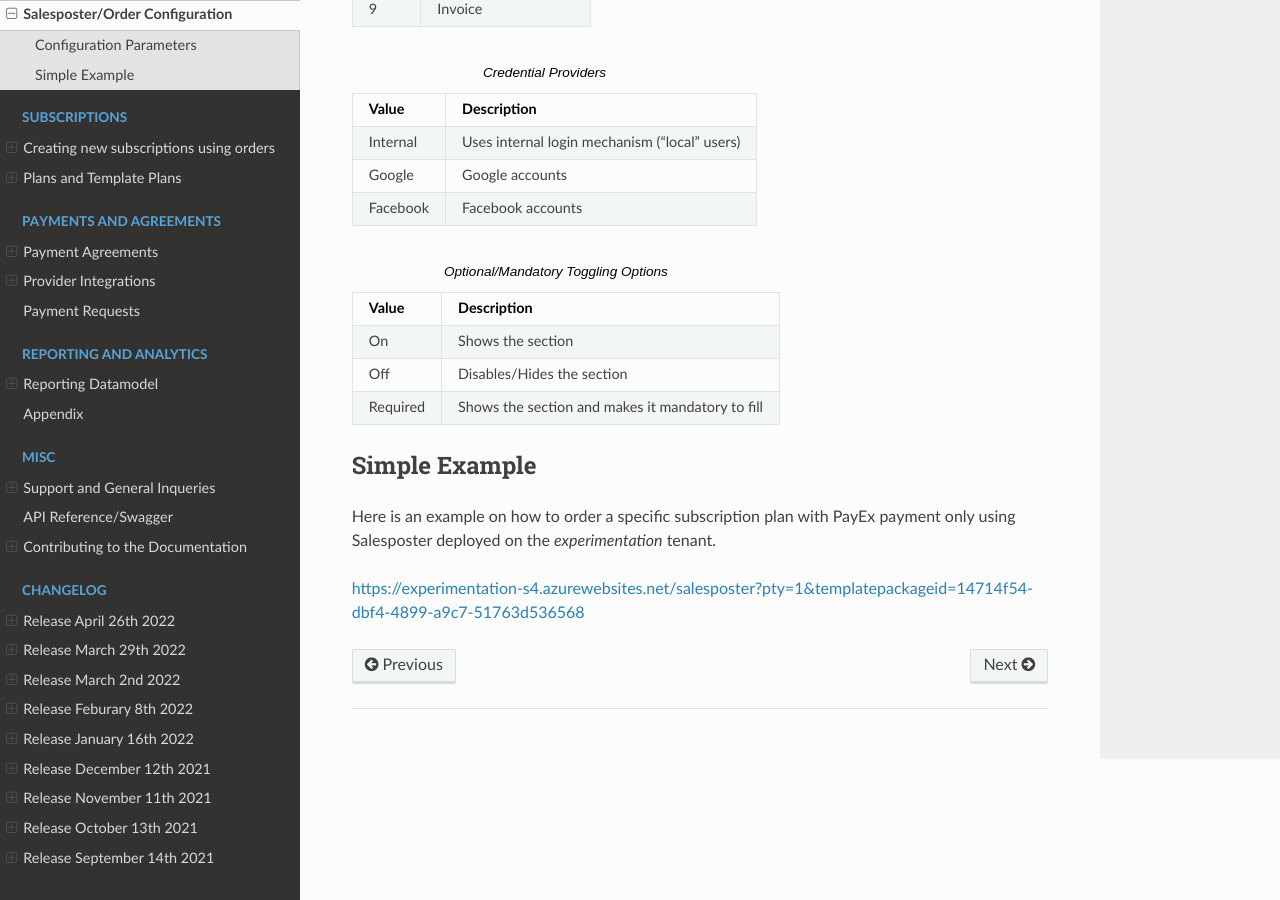
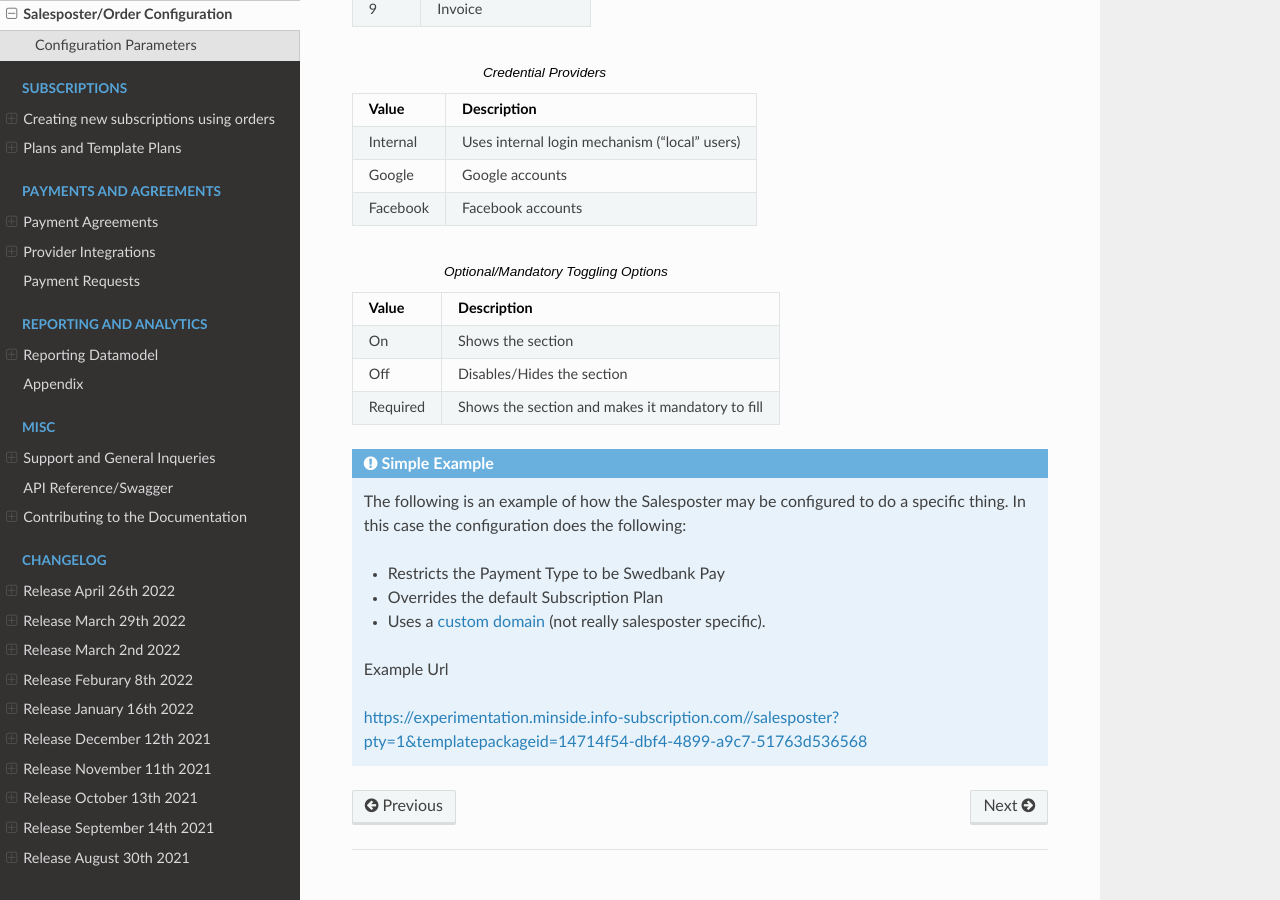
Before and after one commit to infosoftas/info-subscription-doc, a Sphinx documentation site: the page built from source/selfservice/customization.rst, in a window 1280 px wide and 900 px high, scrolled down 1805 px. Built offline with Sphinx 7.4.7 and the Read the Docs theme 2.0.0, drawn with Linux system fonts in a browser that asks for light colours; formulas are drawn with MathJax 3.

Commit message:
Additional styling fixes

```diff
--- a/source/selfservice/custom-domain.rst
+++ b/source/selfservice/custom-domain.rst
@@ -1,3 +1,5 @@
+.. _selfservice-custom-domain:
+
 Self-Service and Salesposter Custom Domain
 ==========================================
 
--- a/source/selfservice/customization.rst
+++ b/source/selfservice/customization.rst
@@ -119,9 +119,15 @@ The following is a series of options tables (referenced by each parameter above)
    * - Required
      - Shows the section and makes it mandatory to fill
 
+.. admonition:: Simple Example
 
-Simple Example
----------------
-Here is an example on how to order a specific subscription plan with PayEx payment only using Salesposter deployed on the *experimentation* tenant.
+    The following is an example of how the Salesposter may be configured to do a specific thing.
+    In this case the configuration does the following:
 
-https://experimentation-s4.azurewebsites.net/salesposter?pty=1&templatepackageid=14714f54-dbf4-4899-a9c7-51763d536568
+    * Restricts the Payment Type to be Swedbank Pay
+    * Overrides the default Subscription Plan
+    * Uses a :ref:`custom domain <selfservice-custom-domain>` (not really salesposter specific).
+
+    Example Url
+
+    https://experimentation.minside.info-subscription.com//salesposter?pty=1&templatepackageid=14714f54-dbf4-4899-a9c7-51763d536568
```
